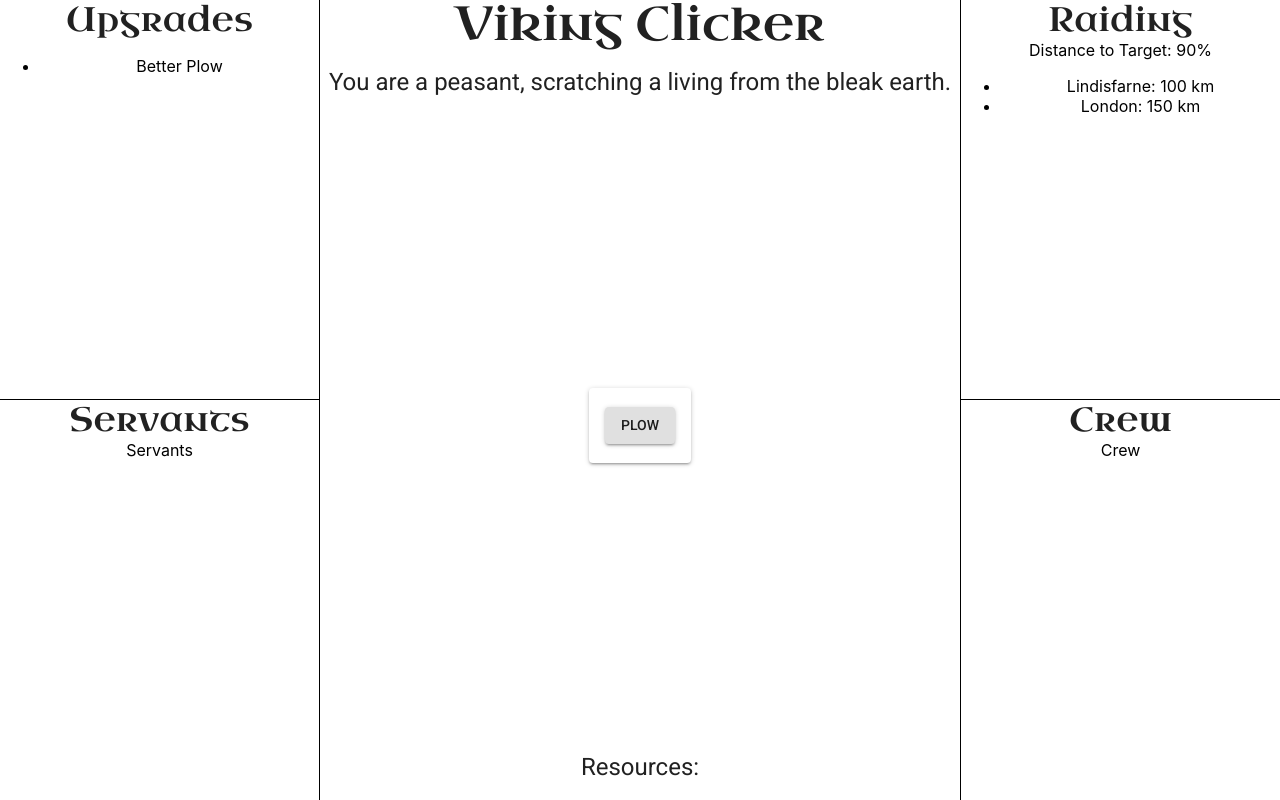
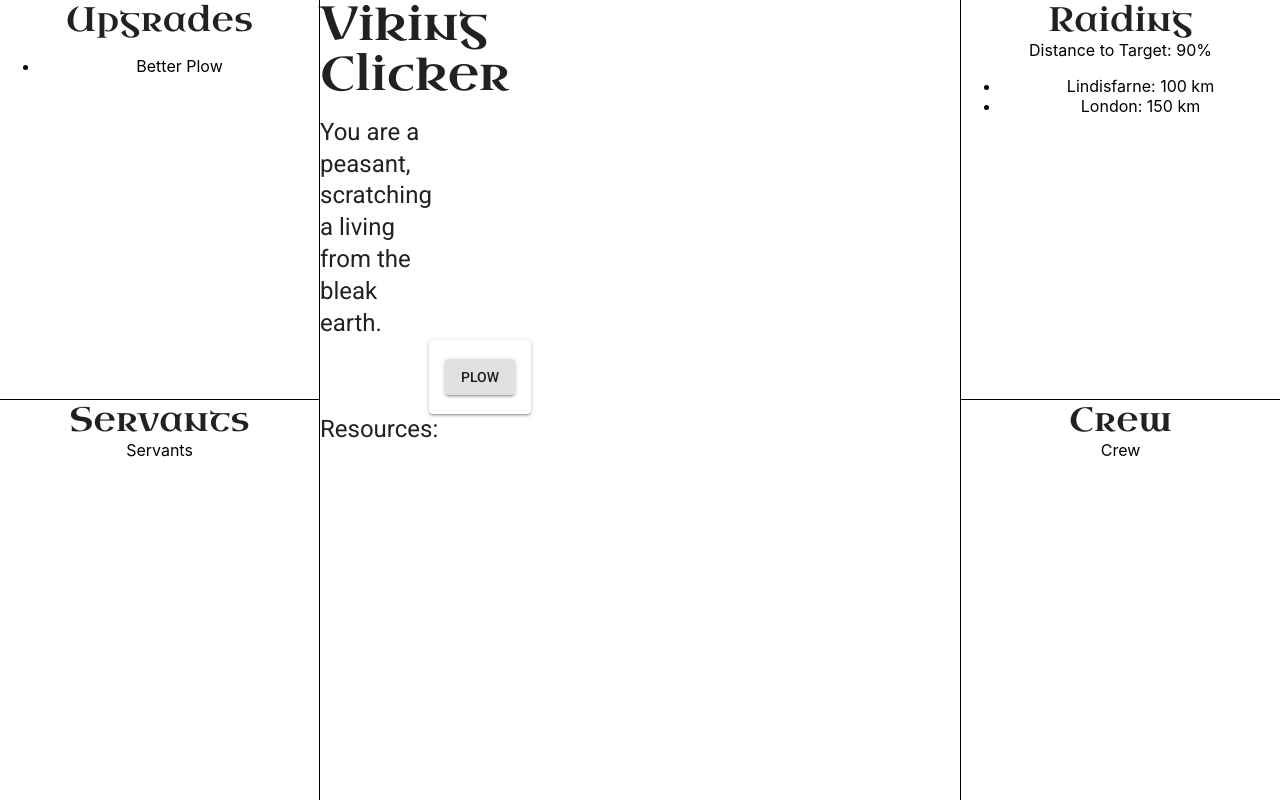
Before and after one commit to DylanSp/viking-clicker, a React (Create React App) app: page / in a window 1280 px wide. Built offline with nearby package versions, Linux system fonts and the light colour scheme.

Commit message:
Make MainPanel use column Grid

```diff
--- a/src/components/MainPanel.tsx
+++ b/src/components/MainPanel.tsx
@@ -1,3 +1,4 @@
+import Grid from "@material-ui/core/Grid";
 import Typography from "@material-ui/core/Typography";
 import * as React from "react";
 import { FunctionComponent } from "react";
@@ -12,6 +13,26 @@ export interface MainPanelProps {
 }
 
 export const MainPanel: FunctionComponent<MainPanelProps> = (props) => {
+    return (
+        <Grid container={true} direction="column">
+            <Grid item={true} xs={1}>
+                <Typography variant="h3" gutterBottom={true}>
+                    Viking Clicker
+                </Typography>
+            </Grid>
+            <Grid item={true} xs={2}>
+                <StatusDescription />
+            </Grid>
+            <Grid item={true} xs={6}>
+                <Actions handlePlow={props.handlePlow} />
+            </Grid>
+            <Grid item={true} xs={3}>
+                <ResourceDisplay resources={props.resources} />
+            </Grid>
+        </Grid>
+    );
+
+    /*
     return (
         <div
             style={{
@@ -29,4 +50,5 @@ export const MainPanel: FunctionComponent<MainPanelProps> = (props) => {
             <ResourceDisplay resources={props.resources} />
         </div>
     );
+    */
 };
--- a/src/components/VikingClicker.tsx
+++ b/src/components/VikingClicker.tsx
@@ -31,7 +31,7 @@ export class VikingClicker extends Component<{}, VikingClickerState> {
     public render = () => {
         return (
             <>
-                <Grid container={true} spacing={0}>
+                <Grid container={true} spacing={0} style={{height: "100vh"}}>
                     <Grid item={true} container={true} direction="column" xs={3} style={{borderRight: "1px solid black"}}>
                         <Grid
                             item={true}
```
